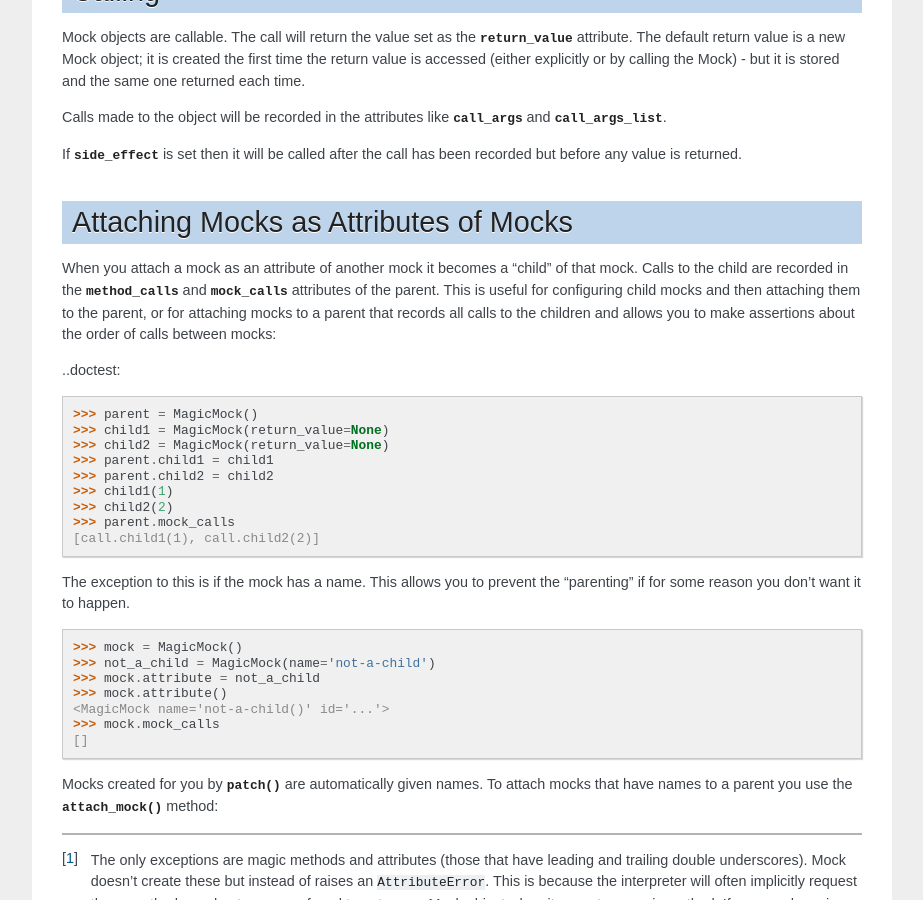
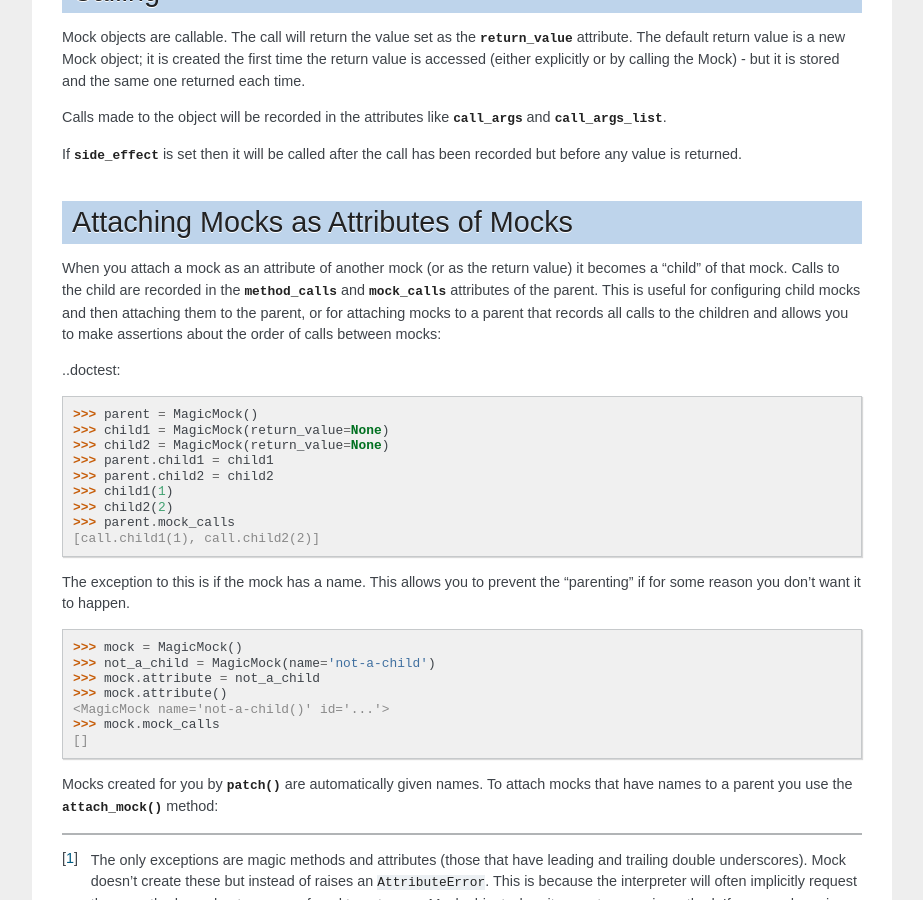
Before and after one commit to testing-cabal/mock, a Sphinx documentation site: the page built from docs/mock.txt, in a window 1280 px wide and 900 px high, scrolled down 7744 px. Shown: the whole window, without its empty margins (198-1121 px from the left). Built offline with Sphinx 7.4.7, drawn with Linux system fonts in a browser that asks for light colours.

Commit message:
Minor doc update

```diff
--- a/docs/mock.txt
+++ b/docs/mock.txt
@@ -586,12 +586,13 @@ been recorded but before any value is returned.
 Attaching Mocks as Attributes of Mocks
 ======================================
 
-When you attach a mock as an attribute of another mock it becomes a "child" of
-that mock. Calls to the child are recorded in the :attr:`~Mock.method_calls`
-and :attr:`~Mock.mock_calls` attributes of the parent. This is useful for
-configuring child mocks and then attaching them to the parent, or for
-attaching mocks to a parent that records all calls to the children and allows
-you to make assertions about the order of calls between mocks:
+When you attach a mock as an attribute of another mock (or as the return
+value) it becomes a "child" of that mock. Calls to the child are recorded in
+the :attr:`~Mock.method_calls` and :attr:`~Mock.mock_calls` attributes of the
+parent. This is useful for configuring child mocks and then attaching them to
+the parent, or for attaching mocks to a parent that records all calls to the
+children and allows you to make assertions about the order of calls between
+mocks:
 
 ..doctest::
 
```
